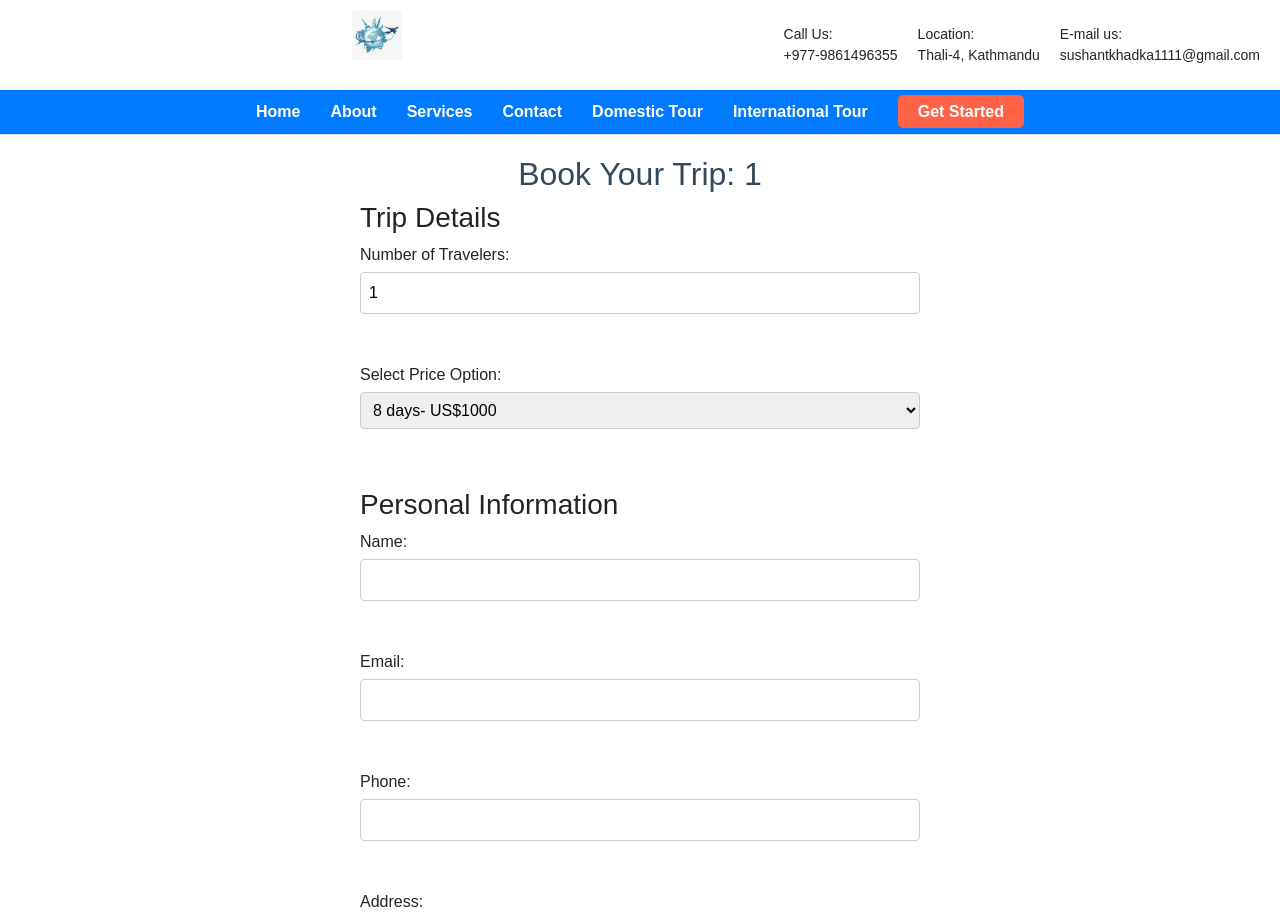
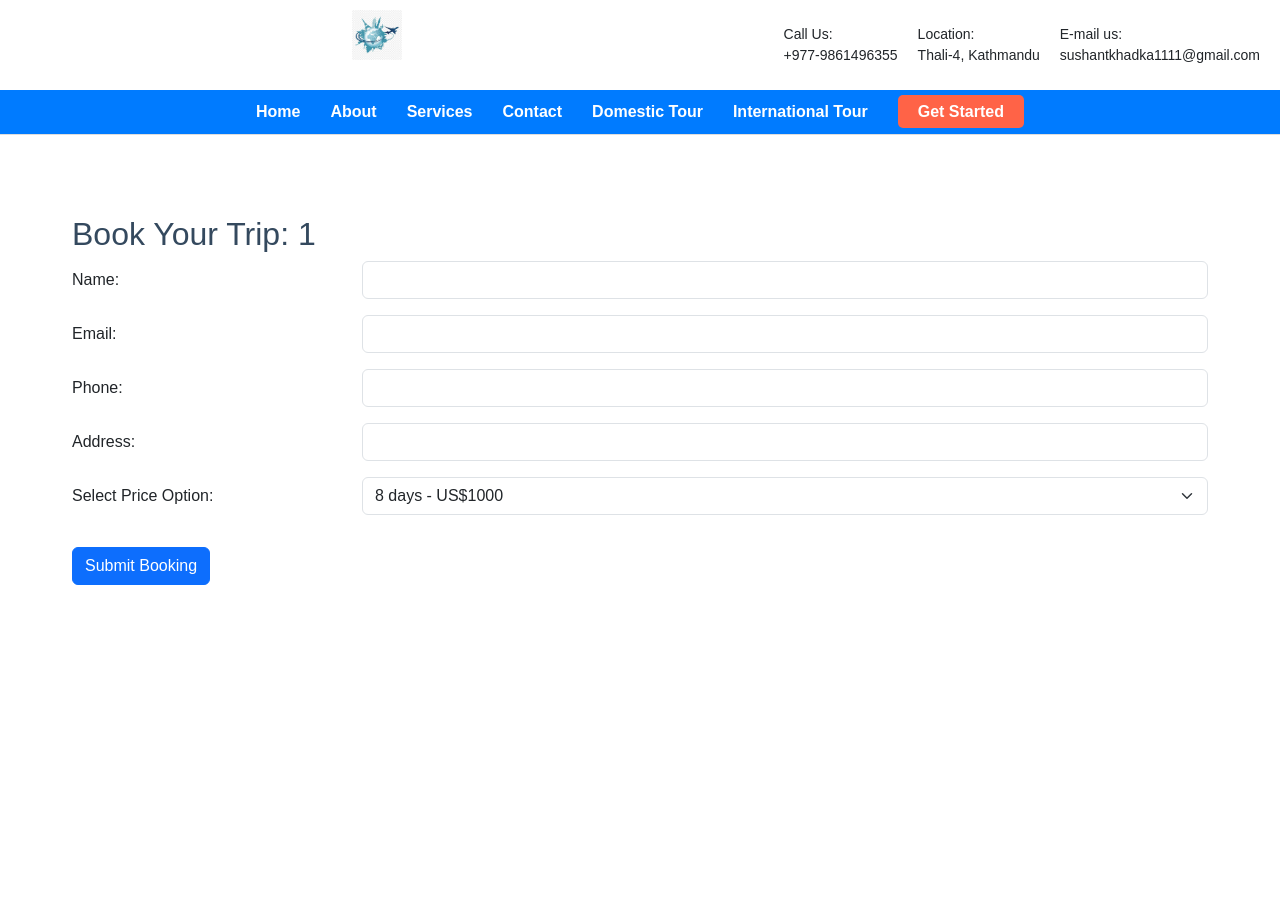
Before and after one commit to sushantkhadka01/tour-and-travel-website, a React (Create React App) app: page /booking-form/1 in a window 1280 px wide. Shown: the top 917 px of the page. After the commit the page ends 800 px from the top, so only its background shows below. Built offline with nearby package versions, Linux system fonts and the light colour scheme.

Commit message:
Added only necessary Information

```diff
--- a/src/BookingForm.js
+++ b/src/BookingForm.js
@@ -1,12 +1,12 @@
 import React, { useState } from 'react';
 import { useParams } from 'react-router-dom';
-import './BookingForm.css';
+import { Container, Row, Col, Form, Button, Alert } from 'react-bootstrap';
 import Header from './Header';
+import 'bootstrap/dist/css/bootstrap.min.css';
 
 const Booking = () => {
   const { tripName } = useParams();
   const [tripDetails, setTripDetails] = useState({
-    numberOfTravelers: 1,
     priceOption: '1000',
     name: '',
     email: '',
@@ -16,16 +16,10 @@ const Booking = () => {
   const [errors, setErrors] = useState({});
   const [submitted, setSubmitted] = useState(false);
 
-  const handleTripDetailChange = (event) => {
-    const { name, value } = event.target;
-    setTripDetails({
-      ...tripDetails,
-      [name]: value,
-    });
-    setErrors({
-      ...errors,
-      [name]: ''
-    });
+  const handleChange = (e) => {
+    const { name, value } = e.target;
+    setTripDetails((prev) => ({ ...prev, [name]: value }));
+    setErrors((prev) => ({ ...prev, [name]: '' }));
   };
 
   const validateForm = () => {
@@ -41,8 +35,8 @@ const Booking = () => {
     return newErrors;
   };
 
-  const handleSubmit = (event) => {
-    event.preventDefault();
+  const handleSubmit = (e) => {
+    e.preventDefault();
     const formErrors = validateForm();
     if (Object.keys(formErrors).length === 0) {
       setSubmitted(true);
@@ -53,100 +47,55 @@ const Booking = () => {
   };
 
   return (
-    <div className="booking-form">
+    <>
       <Header />
-      <div className="form-content">
+      <Container className="mt-5">
         <h2>Book Your Trip: {tripName.replace(/-/g, ' ')}</h2>
         {submitted ? (
-          <div className="success-message">Thank you for your booking!</div>
+          <Alert variant="success" className="mt-3">Thank you for your booking!</Alert>
         ) : (
-          <form onSubmit={handleSubmit}>
-            <div className="form-section trip-details">
-              <h3>Trip Details</h3>
-              <label>
-                Number of Travelers:
-                <input
-                  type="number"
-                  name="numberOfTravelers"
-                  value={tripDetails.numberOfTravelers}
-                  min="1"
-                  onChange={handleTripDetailChange}
-                  required
-                />
-              </label>
-              <br />
-              <label>
-                Select Price Option:
-                <select
+          <Form onSubmit={handleSubmit}>
+            {[
+              { label: 'Name:', type: 'text', name: 'name' },
+              { label: 'Email:', type: 'email', name: 'email' },
+              { label: 'Phone:', type: 'tel', name: 'phone' },
+              { label: 'Address:', type: 'text', name: 'address' }
+            ].map(({ label, type, name }) => (
+              <Form.Group as={Row} className="mb-3" key={name}>
+                <Form.Label column sm={3}>{label}</Form.Label>
+                <Col sm={9}>
+                  <Form.Control
+                    type={type}
+                    name={name}
+                    value={tripDetails[name]}
+                    onChange={handleChange}
+                    required
+                  />
+                  {errors[name] && <span className="text-danger">{errors[name]}</span>}
+                </Col>
+              </Form.Group>
+            ))}
+            <Form.Group as={Row} className="mb-3">
+              <Form.Label column sm={3}>Select Price Option:</Form.Label>
+              <Col sm={9}>
+                <Form.Select
                   name="priceOption"
                   value={tripDetails.priceOption}
-                  onChange={handleTripDetailChange}
+                  onChange={handleChange}
                   required
                 >
-                  <option value="1000"> 8 days- US$1000</option>
-                  <option value="1250"> 12 days- US$1250</option>
-                  <option value="1300"> 14 days- US$1300</option>
-                  <option value="1500"> 16 days- US$1500</option>
-                </select>
-              </label>
-            </div>
-            <br />
-            <div className="form-section personal-information">
-              <h3>Personal Information</h3>
-              <label>
-                Name:
-                <input
-                  type="text"
-                  name="name"
-                  value={tripDetails.name}
-                  onChange={handleTripDetailChange}
-                  required
-                />
-                {errors.name && <span className="error">{errors.name}</span>}
-              </label>
-              <br />
-              <label>
-                Email:
-                <input
-                  type="email"
-                  name="email"
-                  value={tripDetails.email}
-                  onChange={handleTripDetailChange}
-                  required
-                />
-                {errors.email && <span className="error">{errors.email}</span>}
-              </label>
-              <br />
-              <label>
-                Phone:
-                <input
-                  type="tel"
-                  name="phone"
-                  value={tripDetails.phone}
-                  onChange={handleTripDetailChange}
-                  required
-                />
-                {errors.phone && <span className="error">{errors.phone}</span>}
-              </label>
-              <br />
-              <label>
-                Address:
-                <input
-                  type="text"
-                  name="address"
-                  value={tripDetails.address}
-                  onChange={handleTripDetailChange}
-                  required
-                />
-                {errors.address && <span className="error">{errors.address}</span>}
-              </label>
-              <br />
-              <button type="submit" className="submit-button">Submit Booking</button>
-            </div>
-          </form>
+                  {['8 days - US$1000', '12 days - US$1250', '14 days - US$1300', '16 days - US$1500']
+                    .map((option, index) => (
+                      <option key={index} value={option.split(' ')[3].slice(1)}>{option}</option>
+                    ))}
+                </Form.Select>
+              </Col>
+            </Form.Group>
+            <Button type="submit" className="mt-3">Submit Booking</Button>
+          </Form>
         )}
-      </div>
-    </div>
+      </Container>
+    </>
   );
 };
 
```
